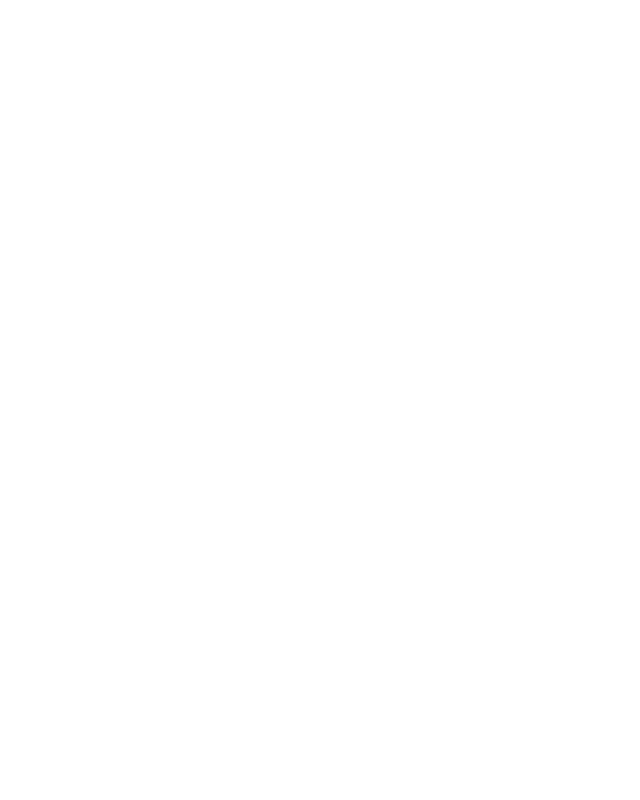
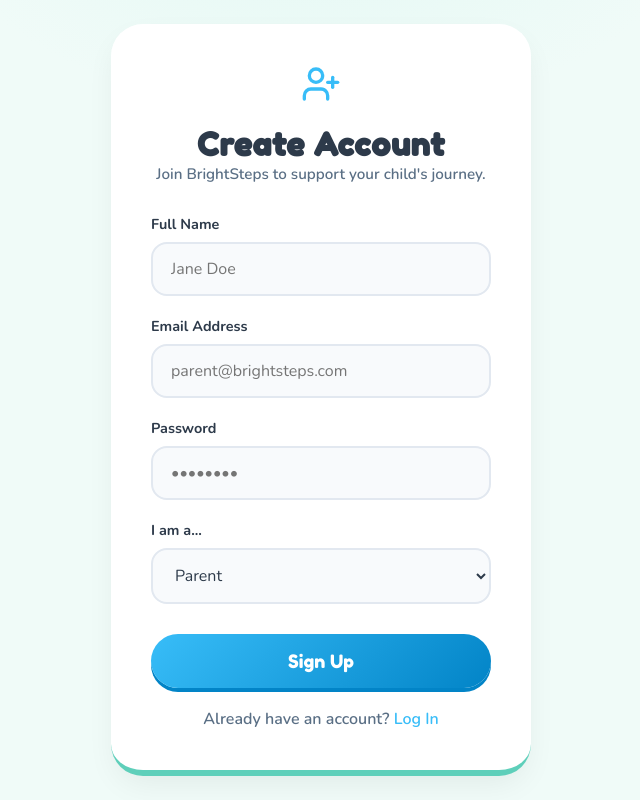
Before and after one commit to RazexDev/brightStepsLearning, a React (Create React App) app in the folder client/: page /register in a window 1280 px wide. Before the commit this address had no page. Shown: the whole page, without its empty margins (319-959 px from the left). Built offline with nearby package versions, Linux system fonts and the light colour scheme.

Commit message:
feat: add RegisterPage UI and complete MERN auth loop

```diff
--- a/client/src/App.js
+++ b/client/src/App.js
@@ -1,6 +1,7 @@
 import { BrowserRouter, Routes, Route } from 'react-router-dom';
 import LandingPage from './pages/LandingPage';
 import LoginPage from './pages/LoginPage';
+import RegisterPage from './pages/RegisterPage'; // <-- Add this import
 import StudentDashboard from './pages/StudentDashboard';
 
 function App() {
@@ -9,9 +10,11 @@
       <Routes>
         <Route path="/" element={<LandingPage />} />
         <Route path="/login" element={<LoginPage />} />
+        <Route path="/register" element={<RegisterPage />} /> {/* <-- Add this route */}
         <Route path="/dashboard" element={<StudentDashboard />} />
       </Routes>
     </BrowserRouter>
   );
 }
+
 export default App;
--- a/client/src/pages/LoginPage.jsx
+++ b/client/src/pages/LoginPage.jsx
@@ -79,11 +79,15 @@
             Log In
           </button>
         </form>
+        <p style={{ marginTop: '20px', color: 'var(--text-mid)', fontWeight: '600', marginBottom: '15px' }}>
+          Don't have an account? <Link to="/register" style={{ color: 'var(--mint-deep)', textDecoration: 'none' }}>Sign Up</Link>
+        </p>
 
         <Link to="/" className="back-link">
           ← Back to Home
         </Link>
 
+
       </div>
     </div>
   );
--- /dev/null
+++ b/client/src/pages/RegisterPage.jsx
@@ -0,0 +1,122 @@
+import React, { useState } from 'react';
+import { Link, useNavigate } from 'react-router-dom';
+import { UserPlus } from 'lucide-react';
+import './LoginPage.css'; // 💡 Tech Lead move: Reusing the exact same CSS!
+
+export default function RegisterPage() {
+  const navigate = useNavigate();
+
+  const [name, setName] = useState('');
+  const [email, setEmail] = useState('');
+  const [password, setPassword] = useState('');
+  const [role, setRole] = useState('parent'); // Defaults to parent
+  const [error, setError] = useState('');
+
+  const handleRegister = async (e) => {
+    e.preventDefault();
+    setError('');
+
+    try {
+      // Calling your exact backend route
+      const response = await fetch('http://localhost:5001/api/auth/register', {
+        method: 'POST',
+        headers: { 'Content-Type': 'application/json' },
+        body: JSON.stringify({ name, email, password, role }),
+      });
+
+      const data = await response.json();
+
+      if (response.ok) {
+        // Auto-login the user immediately after signing up
+        localStorage.setItem('brightsteps_token', data.token);
+        localStorage.setItem('brightsteps_user', JSON.stringify(data));
+        navigate('/dashboard');
+      } else {
+        setError(data.message);
+      }
+    } catch (err) {
+      setError('Cannot connect to the server right now.');
+    }
+  };
+
+  return (
+    <div className="login-wrapper">
+      <div className="login-card">
+
+        <div className="login-header">
+          <UserPlus size={40} color="#38bdf8" />
+          <h2>Create Account</h2>
+          <p>Join BrightSteps to support your child's journey.</p>
+        </div>
+
+        {error && <div style={{ color: '#b91c1c', backgroundColor: '#fee2e2', padding: '12px', borderRadius: '8px', marginBottom: '20px', fontWeight: 'bold' }}>{error}</div>}
+
+        <form onSubmit={handleRegister}>
+          <div className="input-group">
+            <label htmlFor="name">Full Name</label>
+            <input
+              type="text"
+              id="name"
+              value={name}
+              onChange={(e) => setName(e.target.value)}
+              placeholder="Jane Doe"
+              required
+            />
+          </div>
+
+          <div className="input-group">
+            <label htmlFor="email">Email Address</label>
+            <input
+              type="email"
+              id="email"
+              value={email}
+              onChange={(e) => setEmail(e.target.value)}
+              placeholder="parent@brightsteps.com"
+              required
+            />
+          </div>
+
+          <div className="input-group">
+            <label htmlFor="password">Password</label>
+            <input
+              type="password"
+              id="password"
+              value={password}
+              onChange={(e) => setPassword(e.target.value)}
+              placeholder="••••••••"
+              required
+            />
+          </div>
+
+          {/* New Dropdown for Role Selection */}
+          <div className="input-group">
+            <label htmlFor="role">I am a...</label>
+            <select
+              id="role"
+              value={role}
+              onChange={(e) => setRole(e.target.value)}
+              style={{
+                width: '100%', padding: '14px 18px', border: '2px solid #e2e8f0',
+                borderRadius: '16px', fontFamily: 'Nunito, sans-serif', fontSize: '1rem',
+                color: 'var(--text-dark)', backgroundColor: '#f8fafc', cursor: 'pointer'
+              }}
+            >
+              <option value="parent">Parent</option>
+              <option value="teacher">Teacher</option>
+            </select>
+          </div>
+
+          {/* Changed the button color to sky blue so it looks distinct from the Login page */}
+          <button type="submit" className="submit-btn" style={{ background: 'linear-gradient(135deg, var(--sky-deep) 0%, #0284c7 100%)', boxShadow: '0 4px 0px #0284c7' }}>
+            Sign Up
+          </button>
+        </form>
+
+        <p style={{ marginTop: '20px', color: 'var(--text-mid)', fontWeight: '600' }}>
+          Already have an account? <Link to="/login" style={{ color: 'var(--sky-deep)', textDecoration: 'none' }}>Log In</Link>
+        </p>
+
+      </div>
+    </div>
+  );
+}
```
